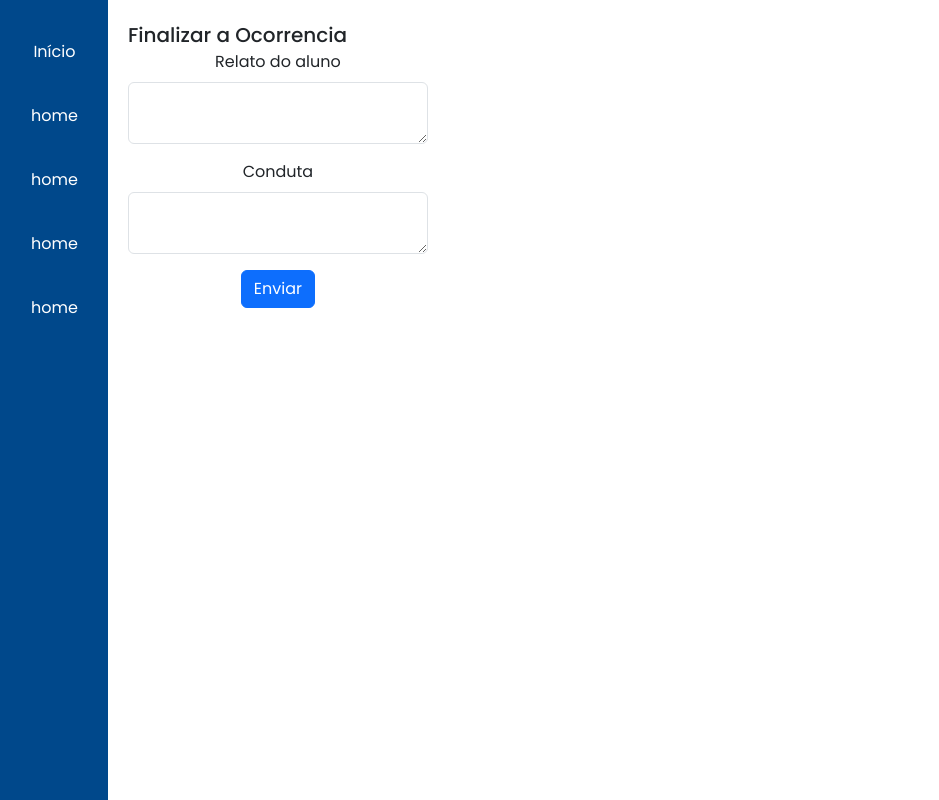
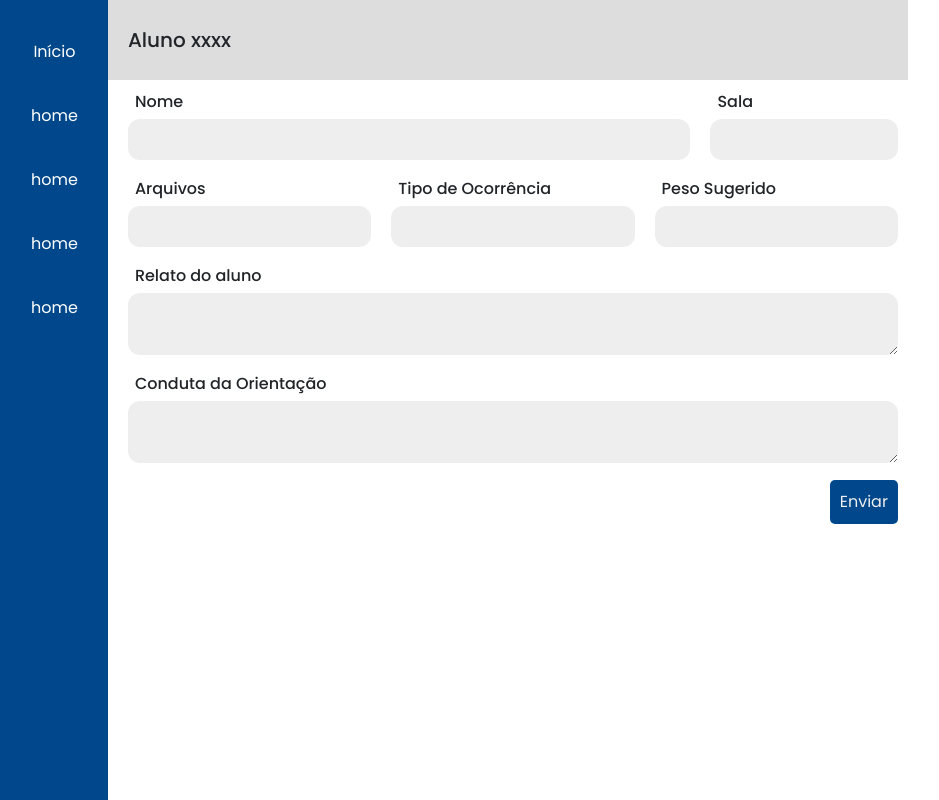
Before and after one commit to thina-gasparin/tcc-valenthina, a website: page tcc-main-heitor/view/html/formsOcorrenciaCoordenacao.html in a window 1280 px wide. Shown: the whole page, without its empty margins (31-970 px from the left). Drawn offline with nearby package versions, Linux system fonts and the light colour scheme.

Commit message:
forms Coordenação inputs personalizados

```diff
--- a/tcc-main-heitor/view/css/formsOcorrenciaCoordenacao.css
+++ b/tcc-main-heitor/view/css/formsOcorrenciaCoordenacao.css
@@ -4,11 +4,103 @@
     box-sizing: border-box;
     font-family: "Poppins", serif;
 
+
 }
 
-/*
+/* Classes Página Ocorrencias>*/
+.cabecalho{
+    font-size: 20px;
+    font-family: "Poppins", serif;
+    font-weight: 500;
+    padding-top: 25px;
+    padding-left: 20px;
+    height: 80px;
+    background-color: #ddd;
+}
 
-*/
+.form-container {
+    padding-left: 20px;
+    width: 800px; /* Largura do formulário */
+    max-width: 1000px; /* Evita que fique muito grande */
+    z-index: 0;
+}
+
+.form-row {
+    display: flex;
+    gap: 10px;
+    margin-bottom: 7px;
+}
+
+.dadosFormsCoordenacao{
+    padding-top: 10px;
+    padding-right: 10px;
+    flex: 1;
+}
+
+.dadosFormsCoordenacao.nome{
+    flex: 3;
+}
+
+.dadosFormsCoordenacao.sala{
+    flex: 1;
+}
+
+.labelFormsCoordenacao{
+    font-weight: 430;
+    margin-bottom: 5px;
+    padding-left: 7px;
+}
+
+.inputFormsCoordenacao{
+    border: none;
+    outline: none;
+    background-color: #eeeeee;
+    border-radius: 12px;
+    padding: 10px;
+    font-size: 14px;
+    font-family: "Poppins", sans-serif;
+    color: #1b1b1b;
+    width: 100%;
+
+}
+
+.textareaFormsCoordenacao{
+    border: none;
+    outline: none;
+    background-color: #eeeeee;
+    border-radius: 12px;
+    padding: 10px;
+    font-size: 14px;
+    font-family: "Poppins", sans-serif;
+    color: #1b1b1b;
+    width: 100%;
+    resize: vertical;
+    box-sizing: border-box;
+}
+
+.buttonFormsCoordenacao{
+    padding: 10px;
+}
+
+.buttonFormsCoordenacao.enviar{
+
+    background-color: #00488B;
+    color: #eeeeee;
+    border-radius: 5px;
+    border-style: none;
+}
+
+.buttonRowCoordenacao{
+    margin-top: 10px;
+    display: flex;
+    justify-content: flex-end;
+    padding-right: 10px;
+}
+
+/*fim Classes Forms*/
+
+
+
 .wrapper {
     display: flex;
      /* Menu e conteúdo lado a lado */
@@ -215,11 +307,7 @@ button.ativo {
     padding: 20px;
 }
 
-.form-container {
-    width: 300px; /* Largura do formulário */
-    max-width: 400px; /* Evita que fique muito grande */
-    z-index: 0;
-}
+
 
 .student-info {
     width: 200px; /* Largura do card */
--- a/tcc-main-heitor/view/html/formsOcorrenciaCoordenacao.html
+++ b/tcc-main-heitor/view/html/formsOcorrenciaCoordenacao.html
@@ -22,11 +22,8 @@
 </head>
 
 <body>
-
-    <main>
+    <div class="wrapper">
         <header>
-            <div class="wrapper"> <!-- Novo wrapper para separar o menu -->
-
                 <div class="menu-desktop">
                     <button onclick="abrirmenu()" id="btn-menu">
                         <span class="linha"></span>
@@ -44,7 +41,6 @@
                     </nav>
                 </div>
 
-
                 <div class="menu-mobile" id="menu-mobile">
                     <nav>
                         <ul>
@@ -56,39 +52,74 @@
                         </ul>
                     </nav>
                 </div>
-                <div class="container-wrapper">
-                    <div class="form-container">
-                        <div class="modal-content">
-                            <div class="modal-header">
-                                <h5 class="modal-title">Finalizar a Ocorrencia</h5>
-                            </div>
-                            <div class="modal-body">
-                                <form id="userForm">
+                    <!-- Card do aluno -->
+                    <div id="studentInfo" class="student-info"></div>
 
-                                    <div class="mb-3">
-                                        <label for="relato" class="form-label">Relato do aluno</label>
-                                        <textarea class="form-control" id="relato" rows="2" required></textarea>
-                                    </div>
+        </header>
+        <main>
+            <div class="cabecalho">
+                Aluno xxxx
+            </div>
+            <div class="form-container">
+                <form id="userForm">
 
-                                    <div class="mb-3">
-                                        <label for="relato" class="form-label">Conduta</label>
-                                        <textarea class="form-control" id="relato" rows="2" required></textarea>
-                                    </div>
+                    <!--Linha Nome e Sala-->
+                    <div class="form-row">
 
-                                    <button type="submit" class="btn btn-primary" id="botaoOk">Enviar</button>
-                                </form>
-                            </div>
+                        <!--Nome-->
+                        <div class="dadosFormsCoordenacao nome">
+                            <label for="nome" class="labelFormsCoordenacao">Nome</label><br>
+                            <input class="inputFormsCoordenacao" type="text" id="nome">
+                        </div>
+
+                        <!--Sala-->
+                        <div class="dadosFormsCoordenacao sala">
+                            <label for="sala" class="labelFormsCoordenacao">Sala</label><br>
+                            <input class="inputFormsCoordenacao" type="text" id="sala">
                         </div>
                     </div>
 
-                    <!-- Card do aluno -->
-                    <div id="studentInfo" class="student-info"></div>
-                </div>
+                    <!--Linha Arquivos, Tipo de Ocorrência e Peso-->
+                    <div class="form-row">
 
-            </div>
-        </header>
-    </main>
+                        <!--Arquivos-->
+                        <div class="dadosFormsCoordenacao sala">
+                            <label for="arquivos" class="labelFormsCoordenacao">Arquivos</label><br>
+                            <input class="inputFormsCoordenacao" type="text" id="arquivos">
+                        </div>
 
+                        <!--Tipo de Ocorrência-->
+                        <div class="dadosFormsCoordenacao sala">
+                            <label for="tipoOcorrencia" class="labelFormsCoordenacao">Tipo de Ocorrência</label><br>
+                            <input class="inputFormsCoordenacao" type="text" id="tipoOcorrencia">
+                        </div>
+
+                        <!--Peso Sugerido-->
+                        <div class="dadosFormsCoordenacao sala">
+                            <label for="pesoSugerido" class="labelFormsCoordenacao">Peso Sugerido</label><br>
+                            <input class="inputFormsCoordenacao" type="text" id="pesoSugerido">
+                        </div>
+                    </div>
+
+                    <!--Relato do Aluno-->
+                    <div class="dadosFormsCoordenacao">
+                        <label for="relato" class="labelFormsCoordenacao">Relato do aluno</label>
+                        <textarea class="textareaFormsCoordenacao" id="relato" rows="2" required></textarea>
+                    </div>
+
+                    <!--Conduta-->
+                    <div class="dadosFormsCoordenacao">
+                        <label for="conduta" class="labelFormsCoordenacao">Conduta da Orientação</label>
+                        <textarea class="textareaFormsCoordenacao" id="relato" rows="2" required></textarea>
+                    </div>
+
+                    <!--Botão Enviar-->
+                    <div class="buttonRowCoordenacao">
+                        <button type="submit" class="buttonFormsCoordenacao enviar" id="enviar">Enviar</button>
+                    </div>
+                </form>
+        </main>
+    </div>
 
     <script>
         /*codigo para o menu do site */
```
